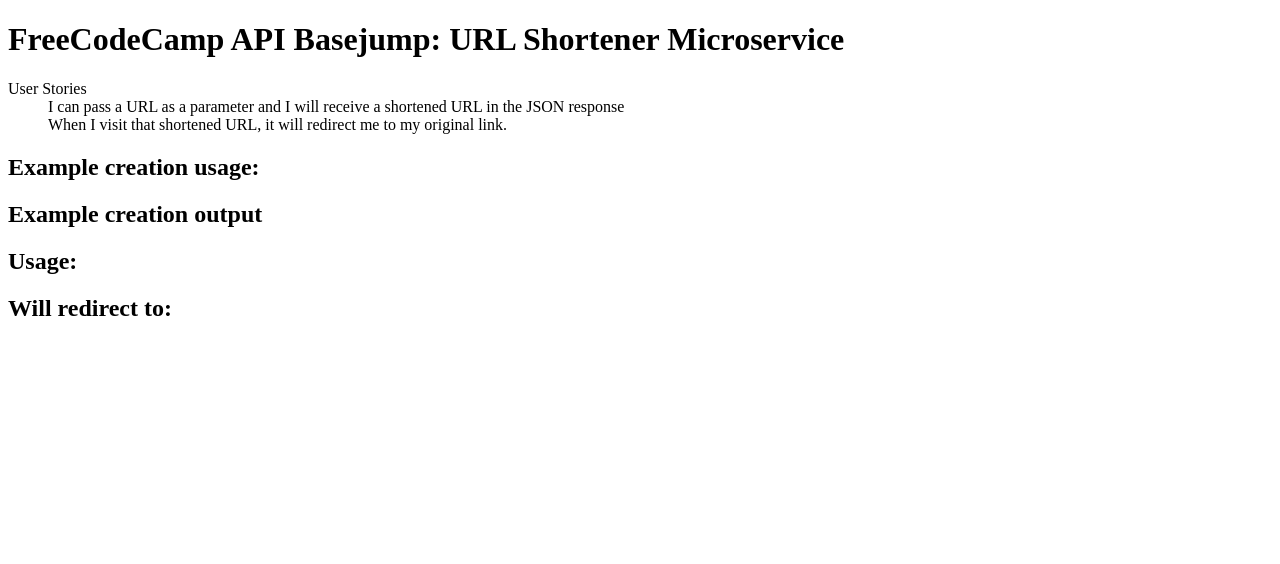
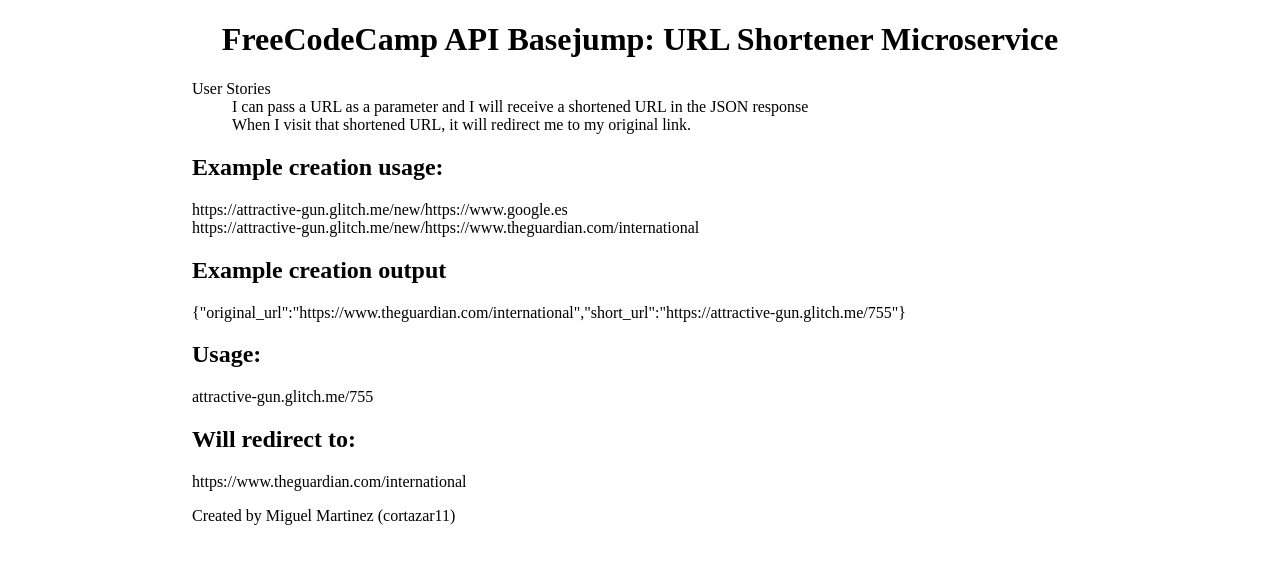
Before and after one commit to cortazar11/URL-shortener, a website: page views/index.html in a window 1280 px wide. Drawn offline with nearby package versions, Linux system fonts and the light colour scheme; no server answers.

Commit message:
Checkpoint

```diff
--- a/public/style.css
+++ b/public/style.css
@@ -1 +1,9 @@
 /* styles */
+body {
+  width:70%;
+  margin: 0 auto;
+}
+
+h1 {
+  text-align:center;
+}
--- a/views/index.html
+++ b/views/index.html
@@ -33,16 +33,33 @@
       <h2>
         Example creation usage:
     </h2>
+    <p>
+      https://attractive-gun.glitch.me/new/https://www.google.es<br/>
+      https://attractive-gun.glitch.me/new/https://www.theguardian.com/international
+    </p>
     <h2>
       Example creation output
     </h2>
+    <p>
+      {"original_url":"https://www.theguardian.com/international","short_url":"https://attractive-gun.glitch.me/755"}
+    </p>
     <h2>
       Usage:
     </h2>
+    <p>
+      attractive-gun.glitch.me/755
+    </p>
     <h2>
       Will redirect to:
     </h2>
-
+      <p>
+        https://www.theguardian.com/international
+    </p>
+    <footer>
+      <p>
+        Created by Miguel Martinez (cortazar11)
+      </p>
+    </footer>
 
 
     <!-- Your web-app is https, so your scripts need to be too -->
```
